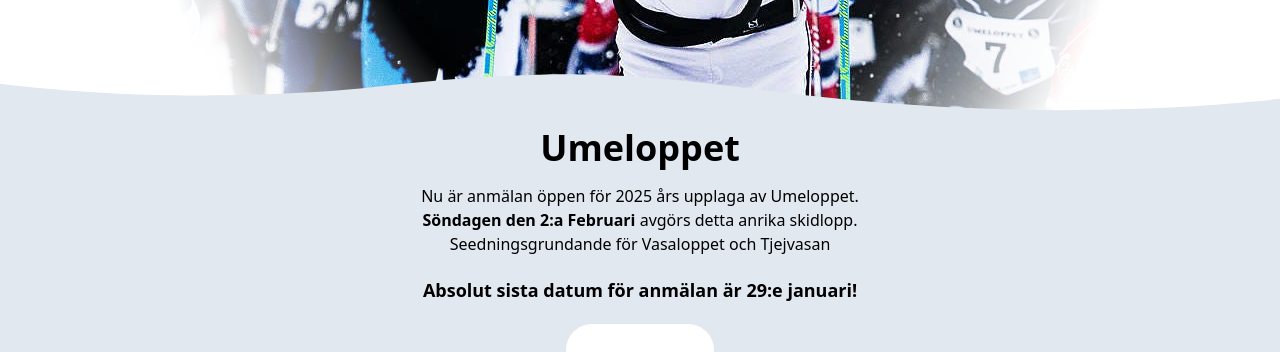
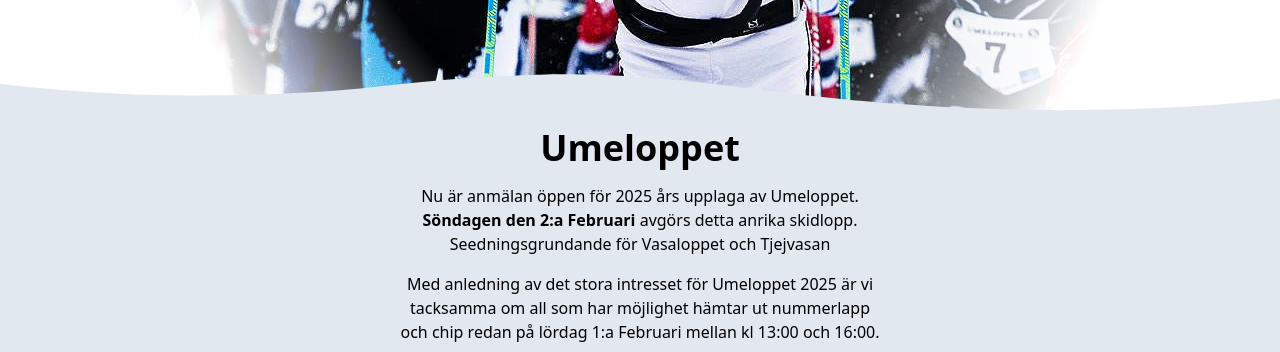
Before and after one commit to Vejron/vb-ski-astro, an Astro site: page / in a window 1280 px wide. Shown: the part 448-800 px from the top of the page. Built offline with nearby package versions, Linux system fonts and the light colour scheme; Astro itself is replaced by a stand-in of ours.

Commit message:
fix: some

```diff
--- a/src/components/RaceTeaser.astro
+++ b/src/components/RaceTeaser.astro
@@ -21,6 +21,8 @@ import TopShape from '../components/TopShape.astro';
   <div class="flex flex-col h-full justify-center items-center text-center">
     <h1 class="text-4xl font-bold my-4">Umeloppet</h1>
     <p class="max-w-lg px-4">Nu är anmälan öppen för 2025 års upplaga av Umeloppet. <strong>Söndagen den 2:a Februari</strong> avgörs detta anrika skidlopp. Seedningsgrundande för Vasaloppet och Tjejvasan</p>
+    <p class="max-w-lg px-4 my-4">Med anledning av det stora intresset för Umeloppet 2025 är vi tacksamma om all som har möjlighet
+      hämtar ut nummerlapp och chip redan på lördag 1:a Februari mellan kl 13:00 och 16:00.</p>
     <p class="text-lg font-bold mt-5">Absolut sista datum för anmälan är 29:e januari!</p>
 
     <a href="/umeloppet" class="mt-5 px-6 py-3 text-xl bg-white font-bold text-white bg-slate-800 rounded-full hover:bg-opacity-90  focus:ring-2 focus:ring-offset-2 focus:ring-white focus:outline-none">Till loppet</a>
```
